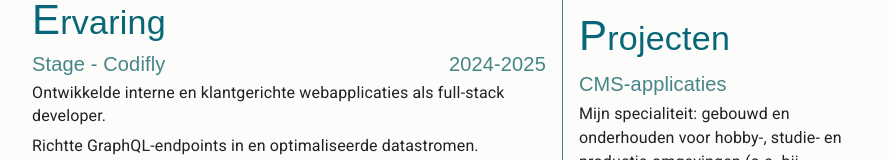
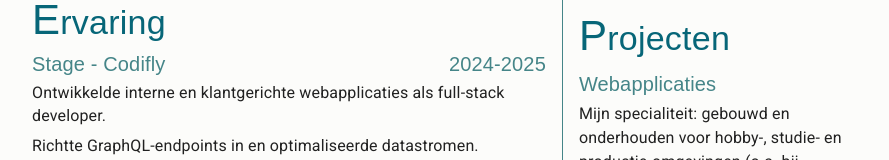
Before and after one commit to Sander-Wauters/CV, a React (Vite) app: page / in a window 1280 px wide. Shown: the part 409-569 px from the top of the page, without its empty margins (190-1079 px from the left). Built offline with nearby package versions, Linux system fonts and the light colour scheme.

Commit message:
Change projects test

```diff
--- a/public/locales/nl/translation.json
+++ b/public/locales/nl/translation.json
@@ -23,8 +23,7 @@
     "lohisse": "Lohisse",
     "internship": "Stage",
     "woodworker": "Schrijnwerker",
-    "thisCV": "Deze CV",
-    "cmss": "CMS-applicaties",
+    "webApps": "Webapplicaties",
     "editorConfiguration": "Code editor",
     "gameEngine": "Game engine",
     "programmingLanguages": "Programmeer talen",
@@ -46,7 +45,7 @@
     "woodworker": {
       "1": "Ontwikkelde vooruitdenkende planning en nauwkeurige afwerking."
     },
-    "cmss": "Mijn specialiteit: gebouwd en onderhouden voor hobby-, studie- en productie-omgevingen (o.a. bij Codifly), waardoor ik diepgaande domeinkennis heb opgebouwd.",
+    "webApps": "Mijn specialiteit: gebouwd en onderhouden voor hobby-, studie- en productie-omgevingen (o.a. bij Codifly), waardoor ik diepgaande domeinkennis heb opgebouwd.",
     "editorConfiguration": "Eigen, dagelijks gebruikte setup met geautomatiseerde tooling en plugins die mijn workflow aanzienlijk versnellen.",
     "gameEngine": "Hobbyproject waarin ik geavanceerde modules zoals 3D-animatie succesvol implementeerde en zo fundamentele graphics-principes leerde toepassen."
   }
--- a/src/sections/projects.tsx
+++ b/src/sections/projects.tsx
@@ -15,8 +15,8 @@ export const Projects = ({ sx }: ProjectsProps) => {
       <List>
         <ListItem>
           <Box>
-            <Typography variant="h6">{t("label.cmss")}</Typography>
-            <Typography sx={{ pt: 0.5 }}>{t("paragraph.cmss")}</Typography>
+            <Typography variant="h6">{t("label.webApps")}</Typography>
+            <Typography sx={{ pt: 0.5 }}>{t("paragraph.webApps")}</Typography>
           </Box>
         </ListItem>
         <ListItem>
```
